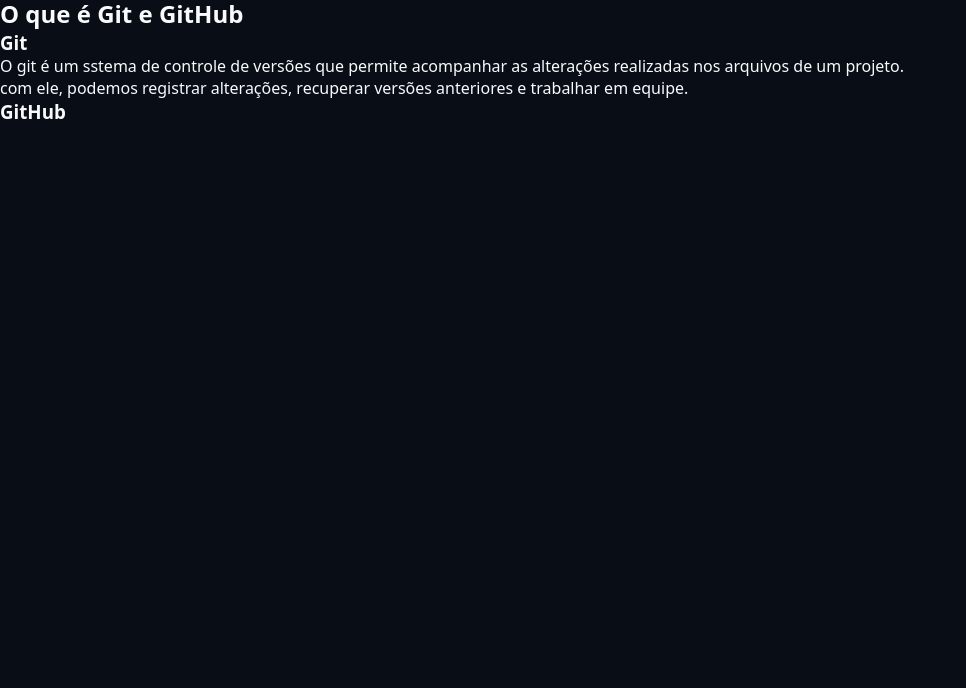
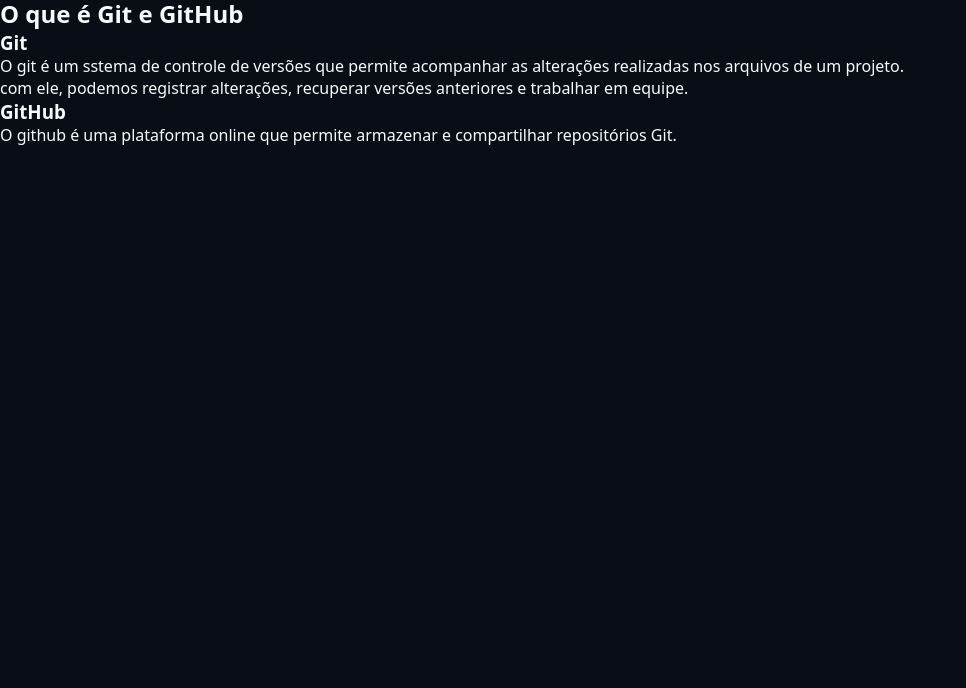
Before and after one commit to tierrykamaralDS/TierryAmaral_pa, a plain HTML site: page index.html in a window 1280 px wide. Shown: the part 112-800 px from the top of the page, without its empty margins (0-966 px from the left). Drawn offline with Linux system fonts and the light colour scheme.

Commit message:
coloquei o paragrafo do github - index.html

```diff
--- a/index.html
+++ b/index.html
@@ -43,7 +43,15 @@
             <!-- Segundo o cartao: explicação sobre o GitHub-->
              <div class="info-card">
                 <h3>GitHub</h3>
-             </div>
+
+                <p>
+                    O github é uma plataforma online que
+                    permite armazenar e compartilhar
+                    repositórios Git.
+                </p>
+
+
+            </div>
         </div>
     </section>
 </body>
```
